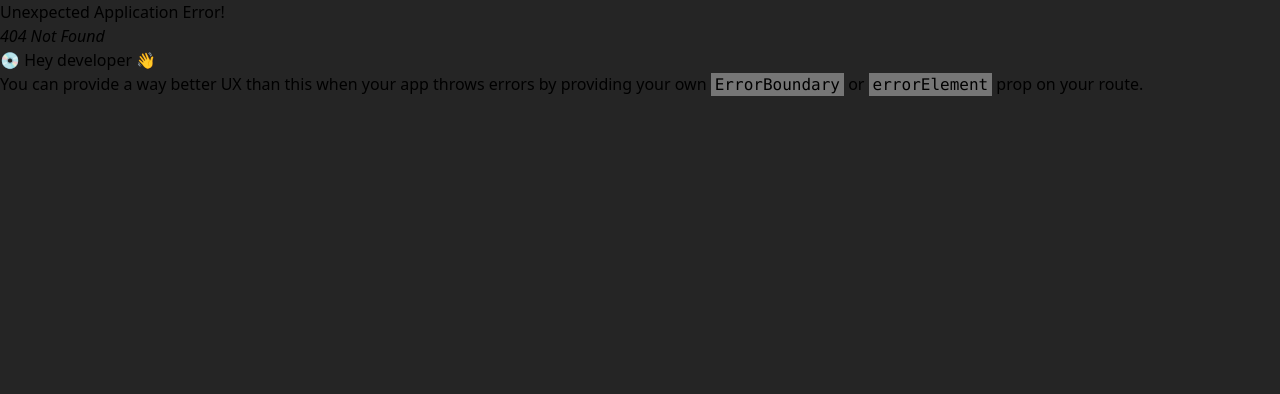
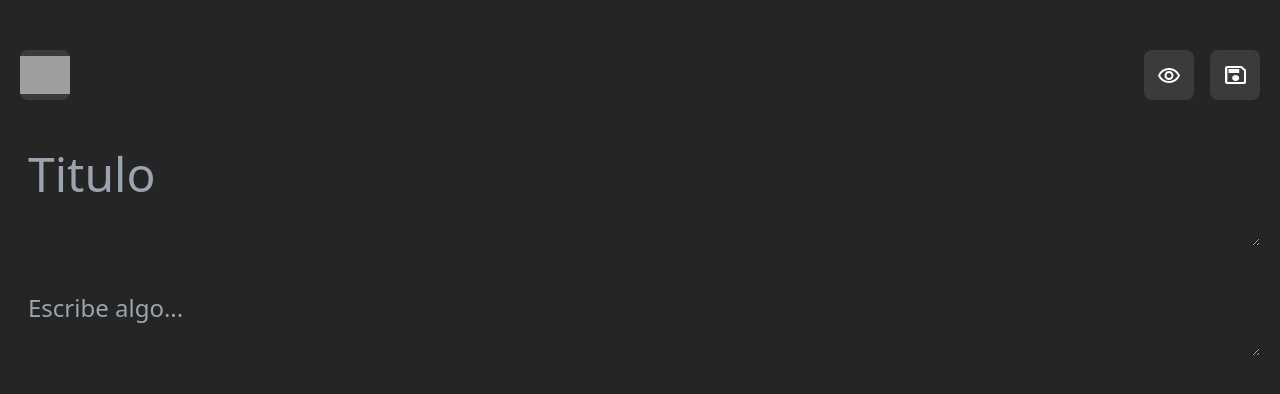
Before and after one commit to JuanManuelGilQuiroga/NotesApp, a React (Vite) app: page /note in a window 1280 px wide. Before the commit this address had no page. Shown: the top 394 px of the page. Built offline with nearby package versions, Linux system fonts and the light colour scheme; grey boxes are pictures that could not be loaded.

Commit message:
feat: :sparkles: Creation of the base for the note view is completed
I learned about textarea elements on html i didnt knew why they are important.

```diff
--- a/src/App.jsx
+++ b/src/App.jsx
@@ -5,6 +5,7 @@ import { useState } from 'react'
 import { Home, notasLoader } from './views/home';
 import { Login } from './views/login';
 import { Register } from './views/register';
+import { Note } from './views/note';
 import { createBrowserRouter, Navigate, RouterProvider } from 'react-router-dom'
 
 const routes = createBrowserRouter([
@@ -20,6 +21,10 @@ const routes = createBrowserRouter([
     path: "/home",
     element: <Home />,
     loader: notasLoader
+  },
+  {
+    path: "/note",
+    element: <Note />,
   }
 ])
 
--- /dev/null
+++ b/src/views/note.jsx
@@ -0,0 +1,51 @@
+import { Icon } from "../components/icon"
+import SaveIcon from "../assets/save.svg"
+import VisibilityIcon from "../assets/visibility.svg"
+import LeftIcon from "../assets/left.svg"
+import { useEffect, useRef, useState } from "react";
+
+export function Note () {
+    const [title, setTitle] = useState('');
+    const [description, setDescription] = useState('');
+
+    const titleRef = useRef(null);
+    const descriptionRef = useRef(null);
+
+    const handleTitleChange = (e) => {
+        setTitle(e.target.value);
+    };
+
+    const handleDescriptionChange = (e) => {
+        setDescription(e.target.value);
+    };
+
+    useEffect(() => {
+        if (titleRef.current) {
+            titleRef.current.style.height = 'auto';
+            titleRef.current.style.height = `${titleRef.current.scrollHeight}px`;
+        }
+    }, [title]);
+
+    useEffect(() => {
+        if (descriptionRef.current) {
+            descriptionRef.current.style.height = 'auto';
+            descriptionRef.current.style.height = `${descriptionRef.current.scrollHeight}px`;
+        }
+    }, [description]);
+
+    return (
+        <div className="w-[100%] h-[100%] flex flex-col items-center">
+            <header className="w-[100%] h-[150px] flex justify-between items-center px-5">
+                <Icon icon={LeftIcon}/>
+                <div className="flex gap-4">
+                    <Icon icon={VisibilityIcon}/>
+                    <Icon icon={SaveIcon}/>
+                </div>
+            </header>
+            <main className="text-white w-[100%] px-5">
+                <textarea ref={titleRef} onChange={handleTitleChange} placeholder="Titulo" name="titulo" className="text-5xl w-[100%] px-2 bg-transparent border-none outline-none text-gray-300"></textarea>
+                <textarea ref={descriptionRef} onChange={handleDescriptionChange} placeholder="Escribe algo..." name="descripcion" className="text-2xl w-[100%] px-2 bg-transparent border-none outline-none text-gray-300 mt-10"></textarea>
+            </main>
+        </div>
+    )
+}
```
